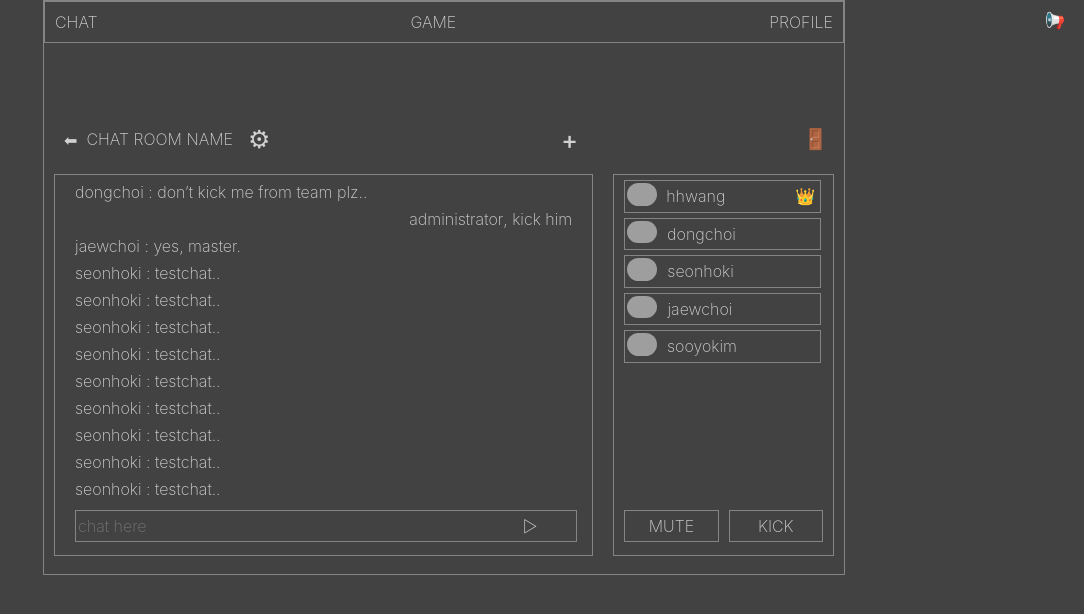
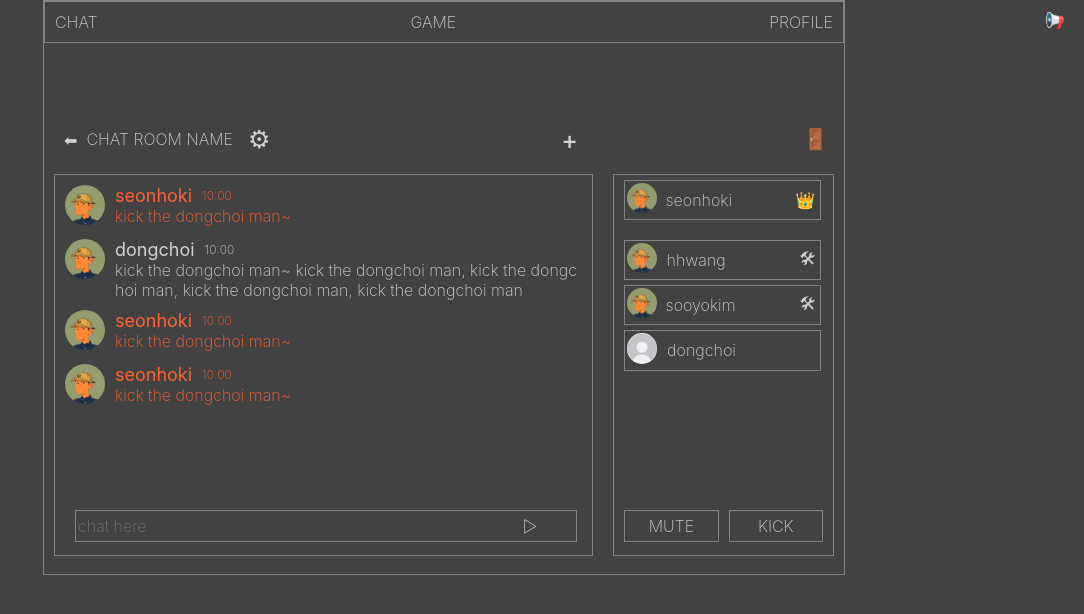
Before and after one commit to Make-Dongchoi-Member/mdm, a SvelteKit app in the folder web/client/: page /chat/room in a window 1280 px wide. Shown: the top 614 px of the page, without its empty margins (196-1280 px from the left). Built offline with nearby package versions, Linux system fonts and the light colour scheme; grey boxes are pictures that could not be loaded; a web font is replaced by a local one.

Commit message:
fix: 채팅 기록과 채팅방 멤버 목록을 리스트와 map을 사용해서 반복문으로 그려줌, 채팅방 디자인 변경

```diff
--- a/web/client/src/routes/(app)/chat/room/+page.svelte
+++ b/web/client/src/routes/(app)/chat/room/+page.svelte
@@ -2,11 +2,50 @@
     import InviteModal from './InviteModal.svelte';
     import SettingModal from './SettingModal.svelte';
     import RoomoutModal from './RoomoutModal.svelte';
-    import { ModalStatesStore } from '../../../../store';
+    import { ModalStatesStore, myData } from '../../../../store';
 
-    let banPerson = 'administrator';
+    interface Message {
+        sender: string;
+        avatarSrc: string;
+        body: string;
+        isDM: boolean;
+        date: string;
+    }
+
+    enum Level {
+        "host",
+        "admin",
+        "member"
+    }
+
+    interface Profile {
+        id: string;
+        avatarSrc: string;
+        level: Level;
+    }
+
+    let messageHistory: Message[] = [
+        { sender: "seonhoki", body: "kick the dongchoi man~", isDM: false, avatarSrc: "/asset/hhwang.png", date: "10:00" },
+        { sender: "dongchoi", body: "kick the dongchoi man~ kick the dongchoi man, kick the dongchoi man, kick the dongchoi man, kick the dongchoi man", isDM: false, avatarSrc: "/asset/hhwang.png", date: "10:00" },
+        { sender: "seonhoki", body: "kick the dongchoi man~", isDM: true, avatarSrc: "/asset/hhwang.png", date: "10:00" },
+        { sender: "seonhoki", body: "kick the dongchoi man~", isDM: false, avatarSrc: "/asset/hhwang.png", date: "10:00" },
+    ];
+
+    const membersExample = [
+        { id: "hhwang", avatarSrc: "/asset/hhwang.png", level: Level.admin },
+        { id: "sooyokim", avatarSrc: "/asset/hhwang.png", level: Level.admin },
+        { id: "dongchoi", avatarSrc: "/asset/default_profile.png", level: Level.member },
+        { id: "seonhoki", avatarSrc: "/asset/hhwang.png", level: Level.host },
+    ];
+
+    let members = new Map<string, Profile>();
+
+    for (let i = 0; i < membersExample.length; i++) {
+        members.set(membersExample[i].id, membersExample[i]);
+    }
 
 </script>
+
 <InviteModal />
 <SettingModal />
 <RoomoutModal />
@@ -34,245 +73,26 @@
     <div class="chatroom-bottom-box">
         <div class="chat-main-box">
             <div class="chatting-box">
-                <div class="chatting">
+                {#each messageHistory as message}
+                    <div class={$myData.id === message.sender ? "chatting my-message" : "chatting"}>
                         <div>
-                        dongchoi
+                            <img src="{message.avatarSrc}" alt="프로필 이지미" class="chatting-box-avatar">
                         </div>
                         <div>
-                        &nbsp;:&nbsp;
+                            <div>
+                                <div>
+                                    {message.sender}
                                 </div>
                                 <div>
-                        don’t kick me from team plz..
+                                    10:00
                                 </div>
                             </div>
-                <div class="chat-room-info">
                             <div>
-                        {banPerson}
-                    </div>
-                    <div>
-                        , kick him
+                                {message.body}
                             </div>
                         </div>
-                <div class="chatting">
-                    <div>
-                        jaewchoi
                     </div>
-                    <div>
-                        &nbsp;:&nbsp;
-                    </div>
-                    <div>
-                        yes, master.
-                    </div>
-                </div>
-                <div class="chatting">
-                    <div>
-                        seonhoki
-                    </div>
-                    <div>
-                        &nbsp;:&nbsp;
-                    </div>
-                    <div>
-                        testchat..
-                    </div>
-                </div>
-                <div class="chatting">
-                    <div>
-                        seonhoki
-                    </div>
-                    <div>
-                        &nbsp;:&nbsp;
-                    </div>
-                    <div>
-                        testchat..
-                    </div>
-                </div>
-                <div class="chatting">
-                    <div>
-                        seonhoki
-                    </div>
-                    <div>
-                        &nbsp;:&nbsp;
-                    </div>
-                    <div>
-                        testchat..
-                    </div>
-                </div>
-                <div class="chatting">
-                    <div>
-                        seonhoki
-                    </div>
-                    <div>
-                        &nbsp;:&nbsp;
-                    </div>
-                    <div>
-                        testchat..
-                    </div>
-                </div>
-                <div class="chatting">
-                    <div>
-                        seonhoki
-                    </div>
-                    <div>
-                        &nbsp;:&nbsp;
-                    </div>
-                    <div>
-                        testchat..
-                    </div>
-                </div>
-                <div class="chatting">
-                    <div>
-                        seonhoki
-                    </div>
-                    <div>
-                        &nbsp;:&nbsp;
-                    </div>
-                    <div>
-                        testchat..
-                    </div>
-                </div>
-                <div class="chatting">
-                    <div>
-                        seonhoki
-                    </div>
-                    <div>
-                        &nbsp;:&nbsp;
-                    </div>
-                    <div>
-                        testchat..
-                    </div>
-                </div>
-                <div class="chatting">
-                    <div>
-                        seonhoki
-                    </div>
-                    <div>
-                        &nbsp;:&nbsp;
-                    </div>
-                    <div>
-                        testchat..
-                    </div>
-                </div>
-                <div class="chatting">
-                    <div>
-                        seonhoki
-                    </div>
-                    <div>
-                        &nbsp;:&nbsp;
-                    </div>
-                    <div>
-                        testchat..
-                    </div>
-                </div>
-                <div class="chatting">
-                    <div>
-                        seonhoki
-                    </div>
-                    <div>
-                        &nbsp;:&nbsp;
-                    </div>
-                    <div>
-                        testchat..
-                    </div>
-                </div>
-                <div class="chatting">
-                    <div>
-                        seonhoki
-                    </div>
-                    <div>
-                        &nbsp;:&nbsp;
-                    </div>
-                    <div>
-                        testchat..
-                    </div>
-                </div>
-                <div class="chatting">
-                    <div>
-                        seonhoki
-                    </div>
-                    <div>
-                        &nbsp;:&nbsp;
-                    </div>
-                    <div>
-                        testchat..
-                    </div>
-                </div>
-                <div class="chatting">
-                    <div>
-                        seonhoki
-                    </div>
-                    <div>
-                        &nbsp;:&nbsp;
-                    </div>
-                    <div>
-                        testchat..
-                    </div>
-                </div>
-                <div class="chatting">
-                    <div>
-                        seonhoki
-                    </div>
-                    <div>
-                        &nbsp;:&nbsp;
-                    </div>
-                    <div>
-                        testchat..
-                    </div>
-                </div>
-                <div class="chatting">
-                    <div>
-                        seonhoki
-                    </div>
-                    <div>
-                        &nbsp;:&nbsp;
-                    </div>
-                    <div>
-                        testchat..
-                    </div>
-                </div>
-                <div class="chatting">
-                    <div>
-                        seonhoki
-                    </div>
-                    <div>
-                        &nbsp;:&nbsp;
-                    </div>
-                    <div>
-                        testchat..
-                    </div>
-                </div>
-                <div class="chatting">
-                    <div>
-                        seonhoki
-                    </div>
-                    <div>
-                        &nbsp;:&nbsp;
-                    </div>
-                    <div>
-                        testchat..
-                    </div>
-                </div>
-                <div class="chatting">
-                    <div>
-                        seonhoki
-                    </div>
-                    <div>
-                        &nbsp;:&nbsp;
-                    </div>
-                    <div>
-                        testchat..
-                    </div>
-                </div>
-                <div class="chatting">
-                    <div>
-                        seonhoki
-                    </div>
-                    <div>
-                        &nbsp;:&nbsp;
-                    </div>
-                    <div>
-                        testchat..
-                    </div>
-                </div>
+                {/each}
 
             </div>
             <div class="chat-send-box">
@@ -286,61 +106,41 @@
         </div>
         <div class="chatroom-people-list-box">
             <div class="chatroom-people-list">
+                <div class="chatroom-my-profile">
+                    <div>
+                        <img src="{$myData.avatarSrc}" alt="프로필 이미지" class="profile-photo">
+                    </div>
+                    <div>
+                        {$myData.id}
+                    </div>
+                    {#if members.get($myData.id)?.level == Level.host}
+                        <div>&#128081;</div>
+                    {:else if members.get($myData.id)?.level == Level.admin}
+                        <div>&#128736;</div>
+                    {:else if members.get($myData.id)?.level == Level.member}
+                        <div></div>
+                    {/if}
+                </div>
+
+                {#each Array.from(members) as [key, value]}
+                    {#if key !== $myData.id}
                         <div class="chatroom-people">
                             <div>
-                        <img src="/images/basic2.png" alt="버튼 이미지" class="profile-photo">
+                                <img src="{value.avatarSrc}" alt="프로필 이미지" class="profile-photo">
                             </div>
                             <div>
-                        hhwang
+                                {key}
                             </div>
-                    <div>
-                        &#128081;
+                            {#if value.level == Level.host}
+                                <div>&#128081;</div>
+                            {:else if value.level == Level.admin}
+                                <div>&#128736;</div>
+                            {:else if value.level == Level.member}
+                                <div></div>
+                            {/if}
                         </div>
-                </div>
-                <div class="chatting-people">
-                    <div>
-                        <img src="/images/basic2.png" alt="버튼 이미지" class="profile-photo">
-                    </div>
-                    <div>
-                        dongchoi
-                    </div>
-                    <div>
-
-                    </div>
-                </div>
-                <div class="chatting-people">
-                    <div>
-                        <img src="/images/basic2.png" alt="버튼 이미지" class="profile-photo">
-                    </div>
-                    <div>
-                        seonhoki
-                    </div>
-                    <div>
-
-                    </div>
-                </div>
-                <div class="chatting-people">
-                    <div>
-                        <img src="/images/basic2.png" alt="버튼 이미지" class="profile-photo">
-                    </div>
-                    <div>
-                        jaewchoi
-                    </div>
-                    <div>
-
-                    </div>
-                </div>
-                <div class="chatting-people">
-                    <div>
-                        <img src="/images/basic2.png" alt="버튼 이미지" class="profile-photo">
-                    </div>
-                    <div>
-                        sooyokim
-                    </div>
-                    <div>
-
-                    </div>
-                </div>
+                    {/if}
+                {/each}
             </div>
             <div class="chat-menu-list">
                 <div>
@@ -448,11 +248,49 @@
         border: 1px solid var(--border-color);
     }
 
+
     .chatting {
         display: flex;
         flex-direction: row;
-        padding-left: 20px;
-        padding-top: 7px;
+        text-align: left;
+        word-break: break-all;
+
+        margin: 10px;
+    }
+
+    .chatting > div:nth-child(2) {
+        display: flex;
+        flex-direction: column;
+
+    }
+
+    .chatting > div:nth-child(2) > div:nth-child(1) {
+        display: flex;
+        flex-direction: row;
+        align-items: center;
+    }
+
+    .chatting > div:nth-child(2) > div:nth-child(1) > div:nth-child(1) {
+        font-size: 18px;
+        font-weight: 400;
+        margin-right: 10px;
+    }
+
+    .chatting > div:nth-child(2) > div:nth-child(1) > div:nth-child(2) {
+        font-size: 12px;
+        margin-right: 10px;
+    }
+
+    .chatting-box-avatar {
+        border-radius: 50px;
+        width: 40px;
+        height: 40px;
+
+        margin-right: 10px;
+    }
+
+    .my-message {
+        color: var(--point-color);
     }
 
     .chat-room-info {
@@ -507,6 +345,7 @@
         border: 1px solid var(--border-color);
     }
 
+
     .chatroom-people-list {
         height : 330px;
     }
@@ -520,6 +359,10 @@
         justify-content: space-between;
         align-items: center;
         border: 1px solid var(--border-color);
+    }
+
+    .chatroom-my-profile {
+        margin-bottom: 20px;
     }
 
     .chatroom-people-list > div:hover {
--- a/web/client/src/store.ts
+++ b/web/client/src/store.ts
@@ -13,6 +13,16 @@ interface ModalStates {
 	isRoomoutModal: boolean;
 	isRoomCreateModal: boolean;
 }
+
+interface UserData {
+	id: string;
+	avatarSrc: string;
+}
+
+const myData: Writable<UserData> = writable({
+	id: "seonhoki",
+	avatarSrc: "/asset/hhwang.png",
+})
 
 const gameSettingStore: Writable<GameSetting> = writable({
 	gameMode: "basic",
@@ -30,5 +40,6 @@ const ModalStatesStore: Writable<ModalStates> = writable({
 
 export {
 	gameSettingStore,
-	ModalStatesStore
+	ModalStatesStore,
+	myData
 }
```
Lines whose indentation alone changed are shown as unchanged.
